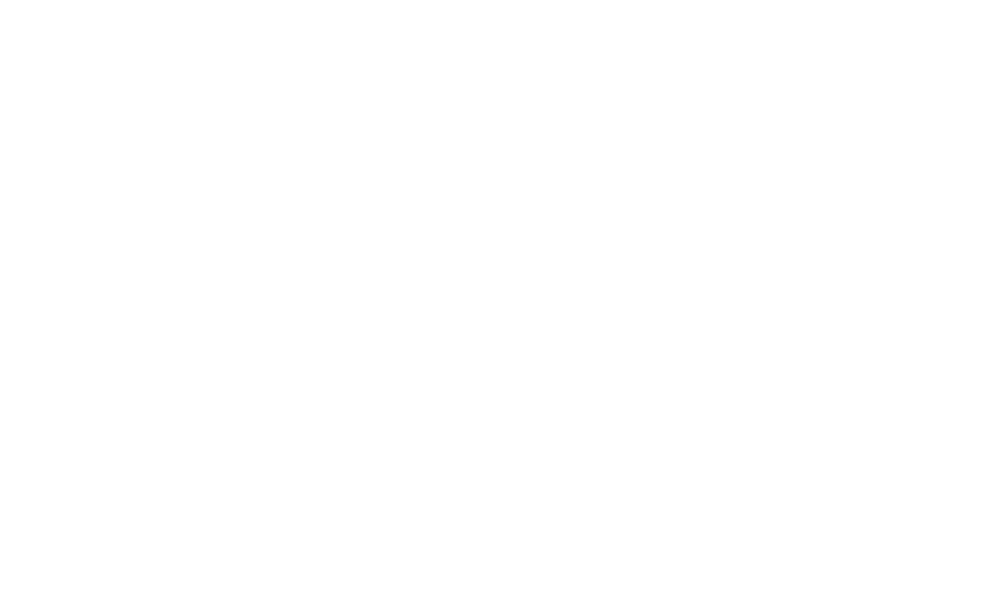
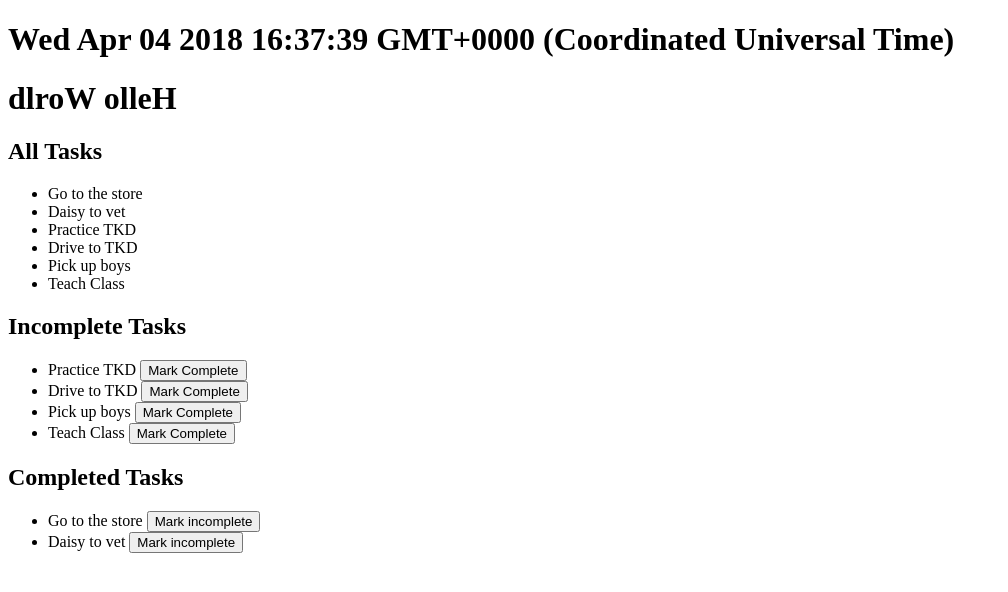
Before and after one commit to e2designs/learn-vue, a plain HTML site: page step6.html in a window 1280 px wide. Shown: the whole page, without its empty margins (0-1008 px from the left). Drawn offline with nearby package versions, Linux system fonts and the light colour scheme.

Commit message:
Step 6 with buttons

```diff
--- a/step6.html
+++ b/step6.html
@@ -10,15 +10,66 @@
 
 <body>
     <div id="root">
+        <h1 v-text="new Date()"></h1>
+        <h1>
+            {{ reversedMessage }}
+        </h1>
+        <h2>All Tasks</h2>
+        <ul>
+            <li v-for="task in tasks" v-text="task.description"></li>
+        </ul>
+        <h2>Incomplete Tasks</h2>
+        <ul>
+            <li v-for="task in incompleteTasks">{{ task.description }}
+                <button @click='toggle(task)'>
+                    Mark Complete
+                </button>
+            </li>
+        </ul>
+        <h2>Completed Tasks</h2>
+        <ul>
+            <li v-for="task in completeTasks">{{ task.description }}
+                <button @click='toggle(task)'>
+                    Mark incomplete
+                </button>
+            </li>
+        </ul>
     </div>
 
     <script src="https://unpkg.com/vue@2.5.16/dist/vue.js"></script>
     <script>
 
 
-        new Vue({
+        var app = new Vue({
             el: '#root',
             data: {
+                message: 'Hello World',
+                tasks: [
+                    { description: 'Go to the store', completed: true},
+                    { description: 'Daisy to vet', completed: true},
+                    { description: 'Practice TKD', completed: false},
+                    { description: 'Drive to TKD', completed: false},
+                    { description: 'Pick up boys', completed: false},
+                    { description: 'Teach Class', completed: false}
+
+
+                ]
+            },
+            computed: {
+                reversedMessage() {
+                    return this.message.split('').reverse().join('');
+                },
+                incompleteTasks() {
+                    return this.tasks.filter(task => ! task.completed);
+                },
+                completeTasks() {
+                    return this.tasks.filter(task => task.completed);
+                }
+            },
+            methods: {
+                toggle(task) {
+                    task.completed = !task.completed;
+                }
             }
         })
     </script>
```
